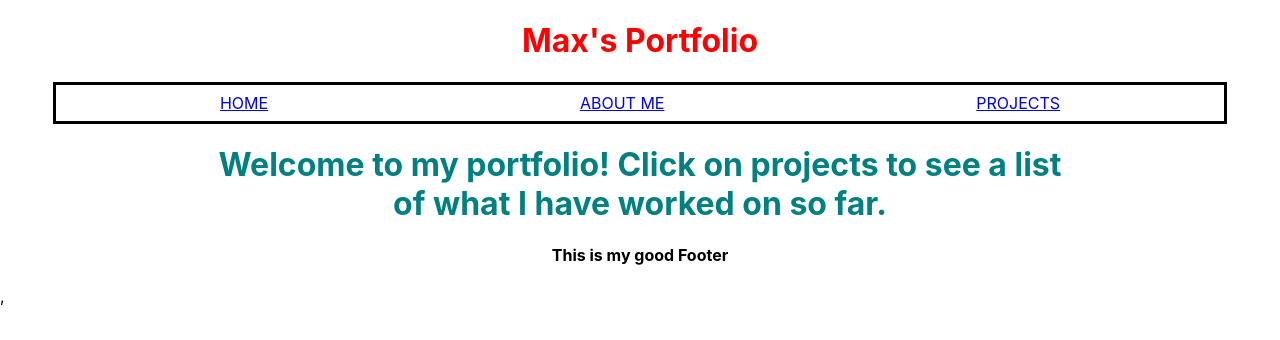
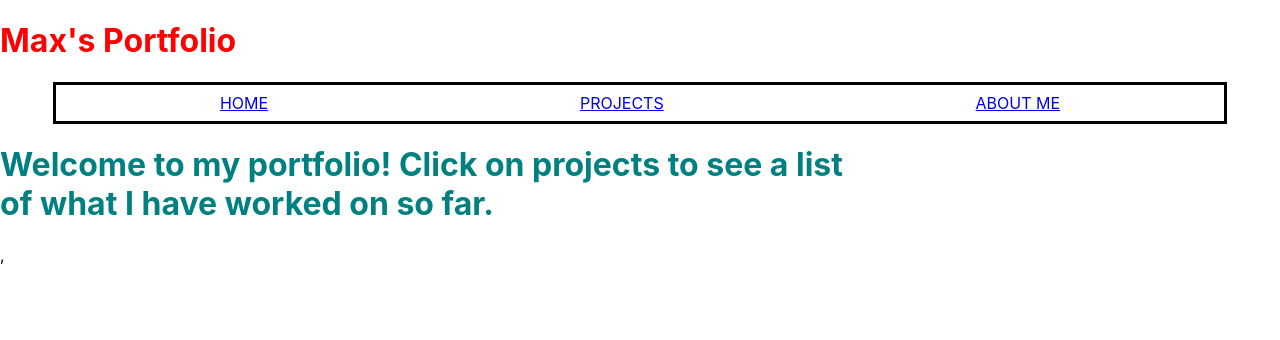
Before and after one commit to maxmcgrath1/portfolio_frontend, a React (Create React App) app: page / in a window 1280 px wide. Shown: the top 340 px of the page. Built offline with nearby package versions, Linux system fonts and the light colour scheme.

Commit message:
changed CSS, deleted footer

```diff
--- a/src/App.css
+++ b/src/App.css
@@ -1,6 +1,4 @@
-.App {
-  text-align: center;
-}
+
 
 .App-logo {
   height: 40vmin;
@@ -42,6 +40,9 @@ button {
   flex-direction: column;
   background-color: blue;
   color: blue;
+  height: 25px;
+  width: 100px;
+  margin-bottom: 30px;
 }
 
 .homemessage {
@@ -57,9 +58,12 @@ img {
 }
 
 .project {
+  display: flex;
+  flex-direction: column;
   padding: 0 0 100px 0;
   border: solid red 2px;
   margin: 10px;
+  align-items: center;
 }
 
 .projname {
--- a/src/App.js
+++ b/src/App.js
@@ -1,6 +1,5 @@
 import './App.css';
 import Header from './components/Header';
-import Footer from './components/Footer';
 import { Route, Routes } from "react-router-dom";
 import Home from './pages/Home';
 import About from './pages/About';
@@ -17,7 +16,6 @@ function App() {
         <Route path="/projects"  element={<Projects URL={URL} />} />
         <Route path="/about"  element={<About URL={URL} />} />
       </Routes>
-      <Footer />
     </div>
   );
 }
--- a/src/components/Footer.js
+++ /dev/null
@@ -1,5 +0,0 @@
-function Footer(props) {
-    return <h4>This is my good Footer</h4>;
-}
-
-export default Footer;
--- a/src/components/Header.js
+++ b/src/components/Header.js
@@ -18,11 +18,11 @@ function Header(props) {
                 <Link to="/">
                     <div>HOME</div>
                 </Link>
+                <Link to="/projects">
+                    <div>PROJECTS</div>
+                </Link>
                 <Link to="/about">
                     <div>ABOUT ME</div>
-                </Link>
-                <Link to="/projects">
-                    <div>PROJECTS</div>
                 </Link>
             </nav>
         </header>
```
